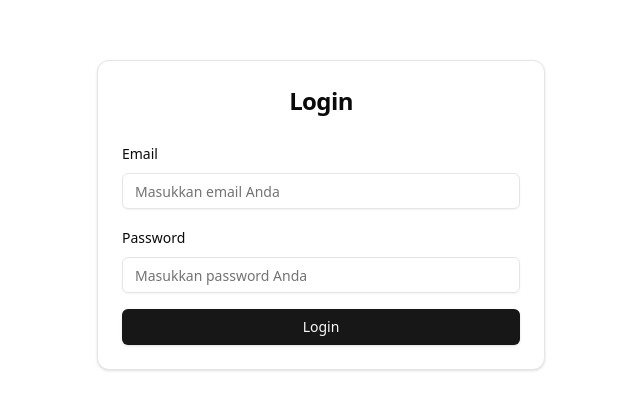
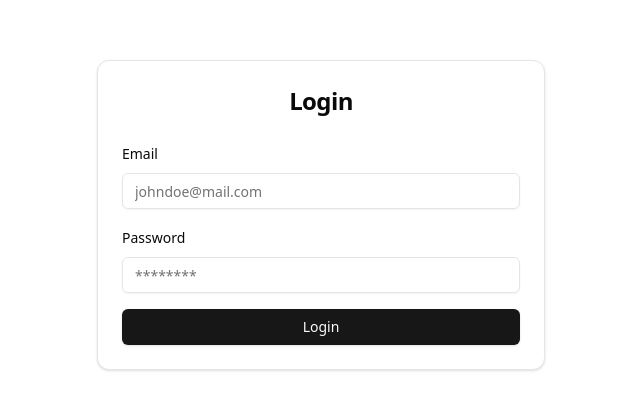
Before and after one commit to amiulam/text-to-speech, a React (Vite) app in the folder frontend/: page /login in a window 1280 px wide. Shown: the part 185-594 px from the top of the page, without its empty margins (319-959 px from the left). Built offline with nearby package versions, Linux system fonts and the light colour scheme; no server answers.

Commit message:
fix(frontend): login text

```diff
--- a/frontend/src/pages/Login.tsx
+++ b/frontend/src/pages/Login.tsx
@@ -24,9 +24,9 @@ export default function LoginPage() {
 
     try {
       await login(formData);
-      toast.success("Login berhasil!");
+      toast.success("You're logged in!");
     } catch (error) {
-      toast.error("Login gagal. Silakan coba lagi.");
+      toast.error("Login failed. Try again.");
     } finally {
       setIsLoading(false);
     }
@@ -51,7 +51,7 @@ export default function LoginPage() {
               <Input
                 id="email"
                 type="email"
-                placeholder="Masukkan email Anda"
+                placeholder="johndoe@mail.com"
                 autoComplete="email"
                 value={formData.email}
                 onChange={(e) =>
@@ -65,7 +65,7 @@ export default function LoginPage() {
               <Input
                 id="password"
                 type="password"
-                placeholder="Masukkan password Anda"
+                placeholder="********"
                 autoComplete="password"
                 value={formData.password}
                 onChange={(e) =>
@@ -75,7 +75,7 @@ export default function LoginPage() {
               />
             </div>
             <Button type="submit" className="w-full" disabled={isLoading}>
-              {isLoading ? "Memproses..." : "Login"}
+              {isLoading ? "Processing..." : "Login"}
             </Button>
           </form>
         </CardContent>
```
